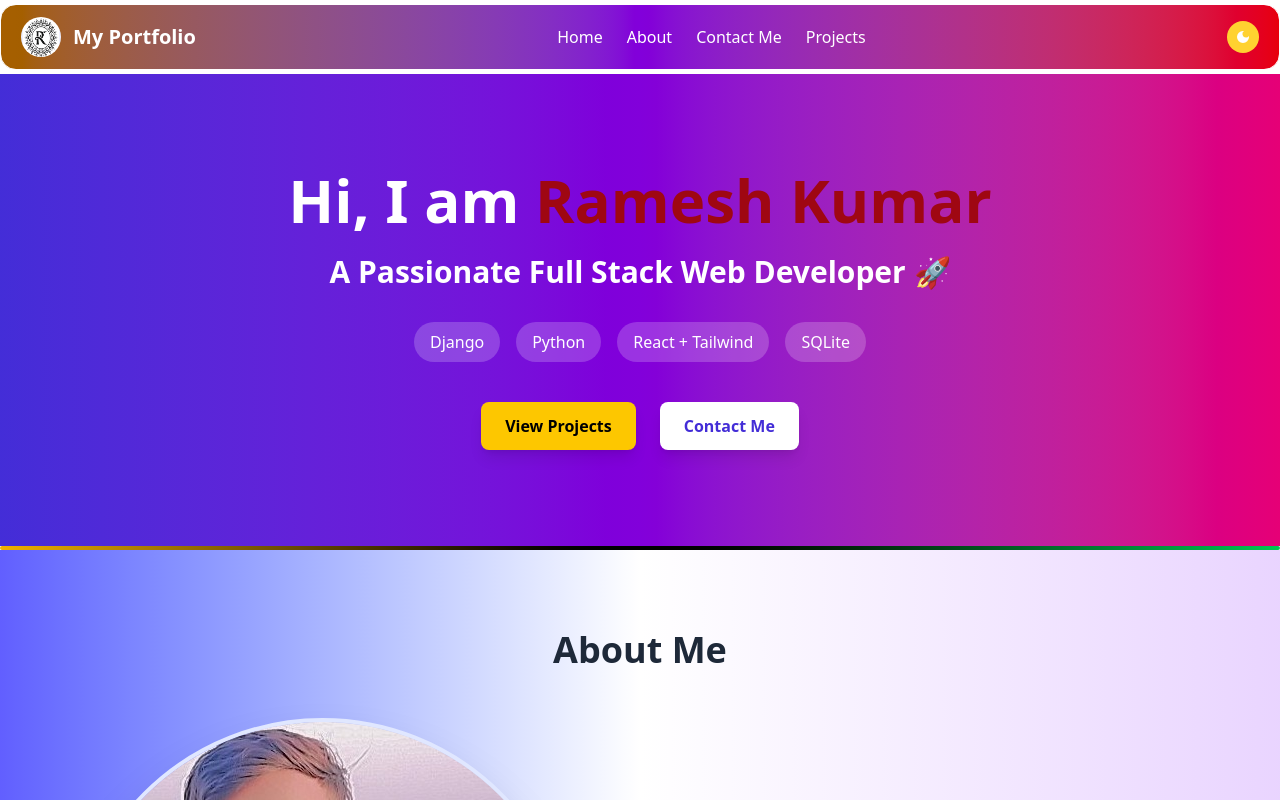
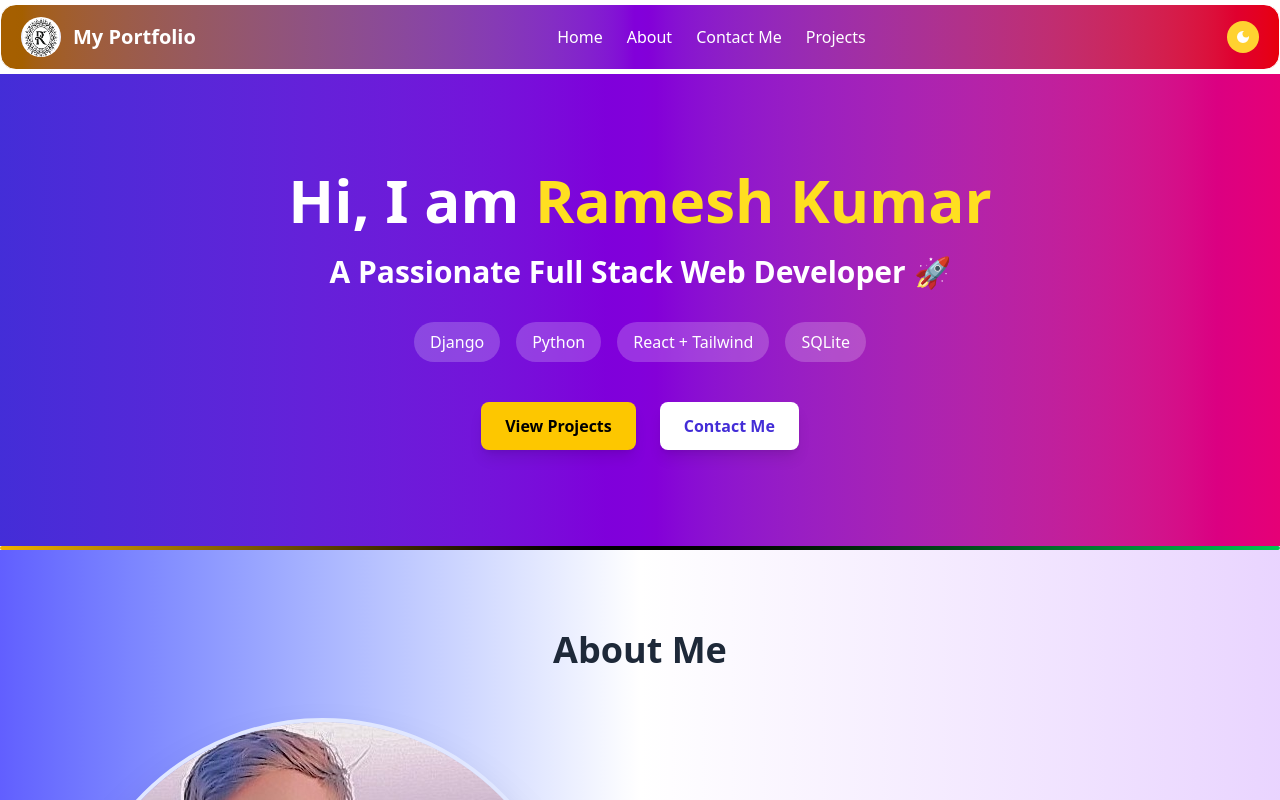
Before and after one commit to RameshkumarSonani/Ramesh-portfolio, a React (Vite) app: page / in a window 1280 px wide. Shown: the top 800 px of the page. Built offline with nearby package versions, Linux system fonts and the light colour scheme.

Commit message:
update message

```diff
--- a/src/components/HeroSection.jsx
+++ b/src/components/HeroSection.jsx
@@ -14,7 +14,7 @@ export default function HeroSection() {
           transition={{ duration: 1 }}
           className="text-4xl md:text-6xl font-extrabold mb-6"
         >
-          Hi, I am <span className="text-red-800">Ramesh Kumar</span>
+          Hi, I am <span className="text-yellow-300">Ramesh Kumar</span>
         </motion.h1>
 
         <motion.h2
```
